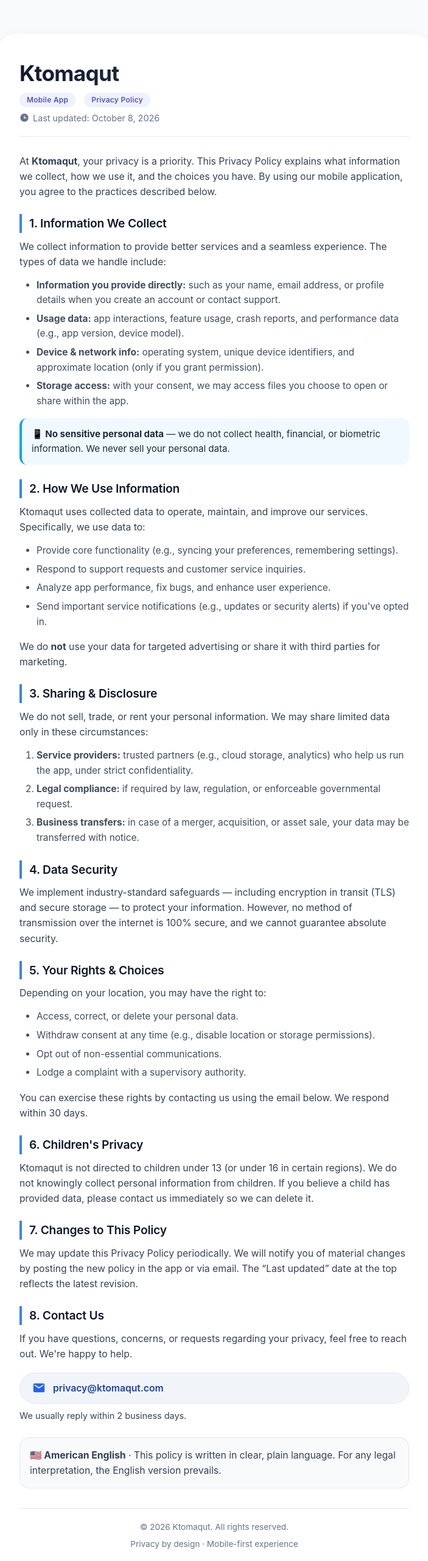
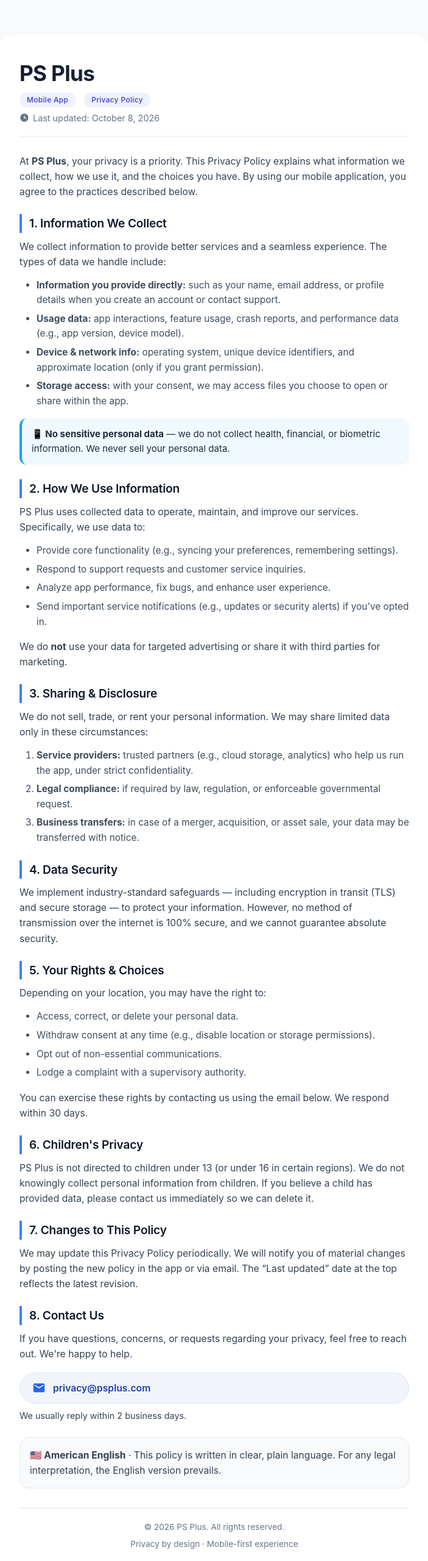
Before and after one commit to zxjota/Ktomaqut-web, a plain HTML site: page index.html in a window 1280 px wide. Shown: the whole page at 61% size, without its empty margins (288-991 px from the left). Drawn offline with Linux system fonts and the light colour scheme.

Commit message:
Update index.html

```diff
--- a/index.html
+++ b/index.html
@@ -3,7 +3,7 @@
 <head>
     <meta charset="UTF-8">
     <meta name="viewport" content="width=device-width, initial-scale=1.0, maximum-scale=1.0, user-scalable=yes, viewport-fit=cover">
-    <title>Privacy Policy · Ktomaqut</title>
+    <title>Privacy Policy · PS Plus</title>
     <style>
         /* Modern mobile-first design, American English tone */
         * {
@@ -246,10 +246,10 @@
     </style>
 </head>
 <body>
-    <div class="privacy-card" role="document" aria-label="Privacy Policy for Ktomaqut">
+    <div class="privacy-card" role="document" aria-label="Privacy Policy for PS Plus">
         <!-- Header with app name and updated date -->
         <div class="policy-header">
-            <div class="app-name">Ktomaqut</div>
+            <div class="app-name">PS Plus</div>
             <div style="display: flex; align-items: center; gap: 8px; flex-wrap: wrap;">
                 <span class="badge">Mobile App</span>
                 <span class="badge">Privacy Policy</span>
@@ -261,7 +261,7 @@
         </div>
 
         <!-- Intro -->
-        <p>At <strong>Ktomaqut</strong>, your privacy is a priority. This Privacy Policy explains what information we collect, how we use it, and the choices you have. By using our mobile application, you agree to the practices described below.</p>
+        <p>At <strong>PS Plus</strong>, your privacy is a priority. This Privacy Policy explains what information we collect, how we use it, and the choices you have. By using our mobile application, you agree to the practices described below.</p>
 
         <!-- 1. Information we collect -->
         <h2>1. Information We Collect</h2>
@@ -279,7 +279,7 @@
 
         <!-- 2. How we use information -->
         <h2>2. How We Use Information</h2>
-        <p>Ktomaqut uses collected data to operate, maintain, and improve our services. Specifically, we use data to:</p>
+        <p>PS Plus uses collected data to operate, maintain, and improve our services. Specifically, we use data to:</p>
         <ul>
             <li>Provide core functionality (e.g., syncing your preferences, remembering settings).</li>
             <li>Respond to support requests and customer service inquiries.</li>
@@ -314,7 +314,7 @@
 
         <!-- 6. Children's privacy -->
         <h2>6. Children's Privacy</h2>
-        <p>Ktomaqut is not directed to children under 13 (or under 16 in certain regions). We do not knowingly collect personal information from children. If you believe a child has provided data, please contact us immediately so we can delete it.</p>
+        <p>PS Plus is not directed to children under 13 (or under 16 in certain regions). We do not knowingly collect personal information from children. If you believe a child has provided data, please contact us immediately so we can delete it.</p>
 
         <!-- 7. Changes to this policy -->
         <h2>7. Changes to This Policy</h2>
@@ -327,7 +327,7 @@
         <!-- prominent email block (mobile friendly) -->
         <div class="contact-email">
             <svg viewBox="0 0 24 24" aria-hidden="true"><path d="M20 4H4a2 2 0 0 0-2 2v12a2 2 0 0 0 2 2h16a2 2 0 0 0 2-2V6a2 2 0 0 0-2-2zm0 4-8 5-8-5V6l8 5 8-5v2z"/></svg>
-            <a href="mailto:privacy@ktomaqut.com">privacy@ktomaqut.com</a>
+            <a href="mailto:privacy@psplus.com">privacy@psplus.com</a>
         </div>
         <p style="font-size: 0.9rem; margin-top: 4px;">We usually reply within 2 business days.</p>
 
@@ -338,7 +338,7 @@
 
         <!-- footer -->
         <div class="footer-note">
-            <span>© 2026 Ktomaqut. All rights reserved.</span>
+            <span>© 2026 PS Plus. All rights reserved.</span>
             <span style="display: block; margin-top: 6px;">Privacy by design · Mobile-first experience</span>
         </div>
     </div>
```
